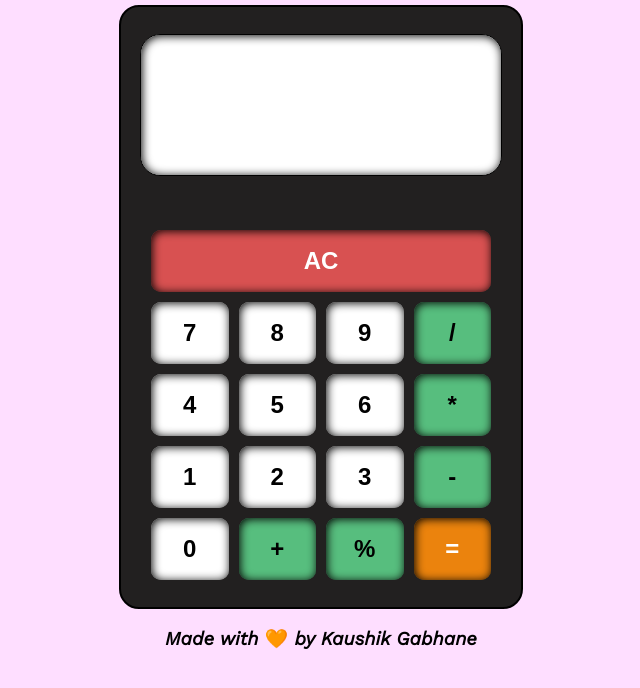
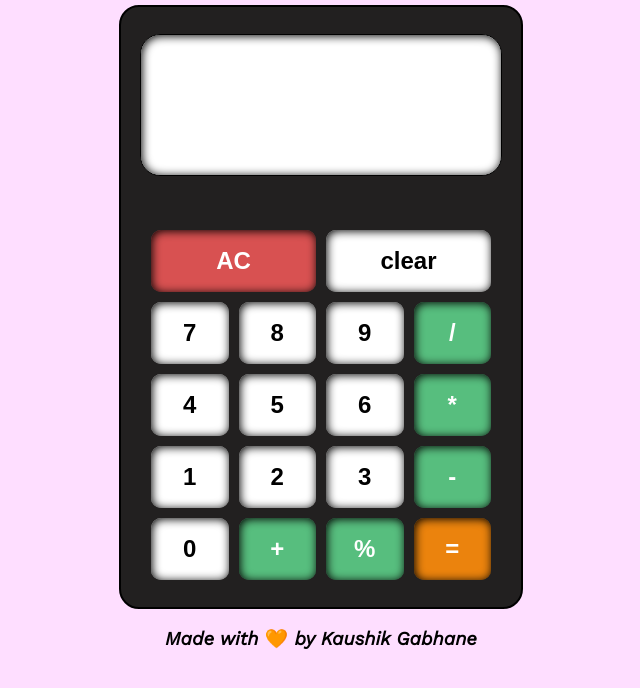
Before and after one commit to kaushikgabhane/myHobbyProj., a plain HTML site: page Calculator/index.html in a window 1280 px wide. Shown: the whole page, without its empty margins (319-959 px from the left). Drawn offline with nearby package versions, Linux system fonts and the light colour scheme.

Commit message:
Calculator project backspace button (clear) added

```diff
--- a/Calculator/index.html
+++ b/Calculator/index.html
@@ -14,6 +14,7 @@
         </div>
         <div class="btns">
             <button class="calc-btns" id="clear">AC</button>
+            <button class="calc-btns" id="back">clear</button>
             <button class="calc-btns">7</button>
             <button class="calc-btns">8</button>
             <button class="calc-btns">9</button>
--- a/Calculator/script.js
+++ b/Calculator/script.js
@@ -12,12 +12,17 @@ arr.forEach((btn) => {
         let x = e.target;
         if (x.innerText == '=') {
             value = eval(value);
-            console.log(value);
+            // console.log(value);
             screen.innerHTML = value;
         }
         else if (x.innerText == 'AC') {
             screen.innerHTML = " ";
             value = " ";
+        }
+        else if (x.innerText == 'clear') {
+            value = [...value].slice(0,-1).join('');
+            screen.innerText = value;
+            // console.log(value);
         }
         else{
             value = value + x.innerText;
--- a/Calculator/style.css
+++ b/Calculator/style.css
@@ -49,9 +49,12 @@ body{
 
 }
 #clear{
-    grid-column: 1/5;
+    grid-column: 1/3;
     background-color: #d85151;
     color: #fff;
+}
+#back{
+    grid-column: 3/5;
 }
 
 .calc-btns{
@@ -66,6 +69,7 @@ body{
 }
 .btn-oprt{
     background-color: #57be7e;
+    color: #fff;
 }
 
 #result{
```
